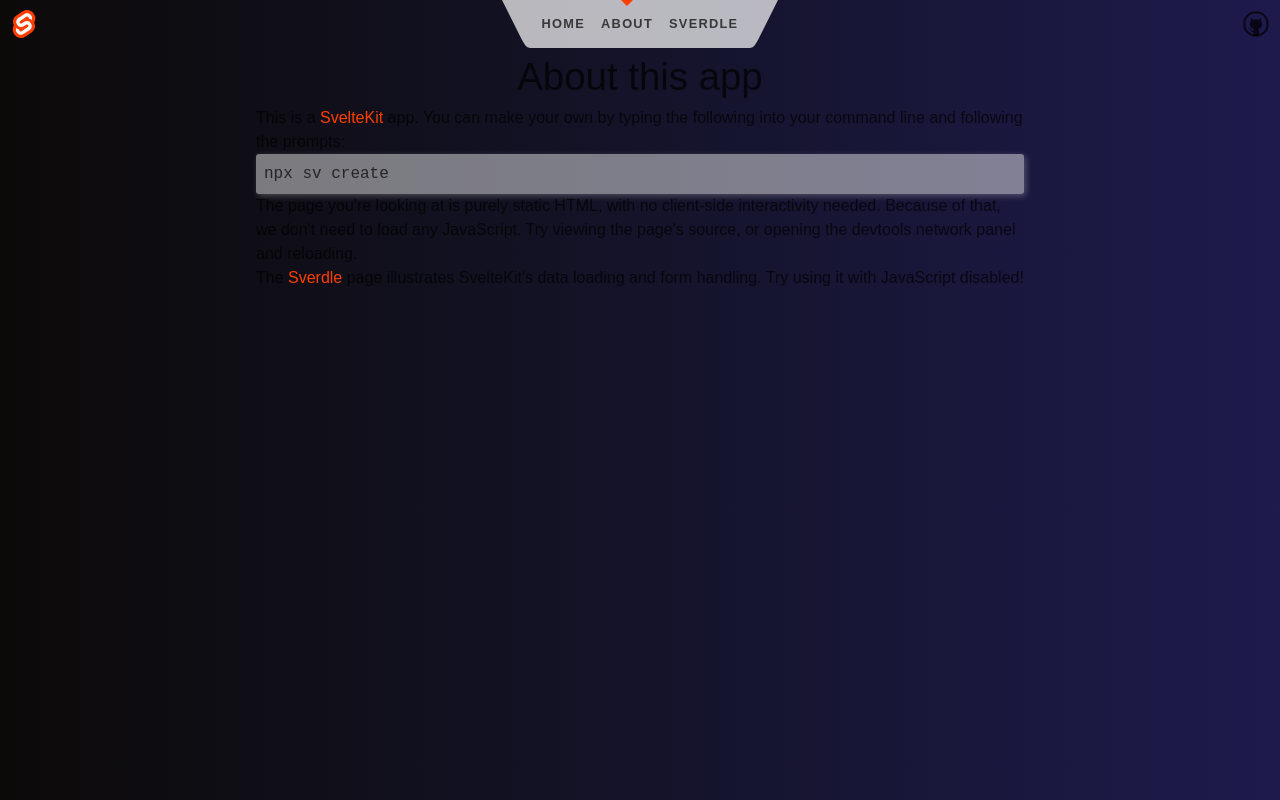
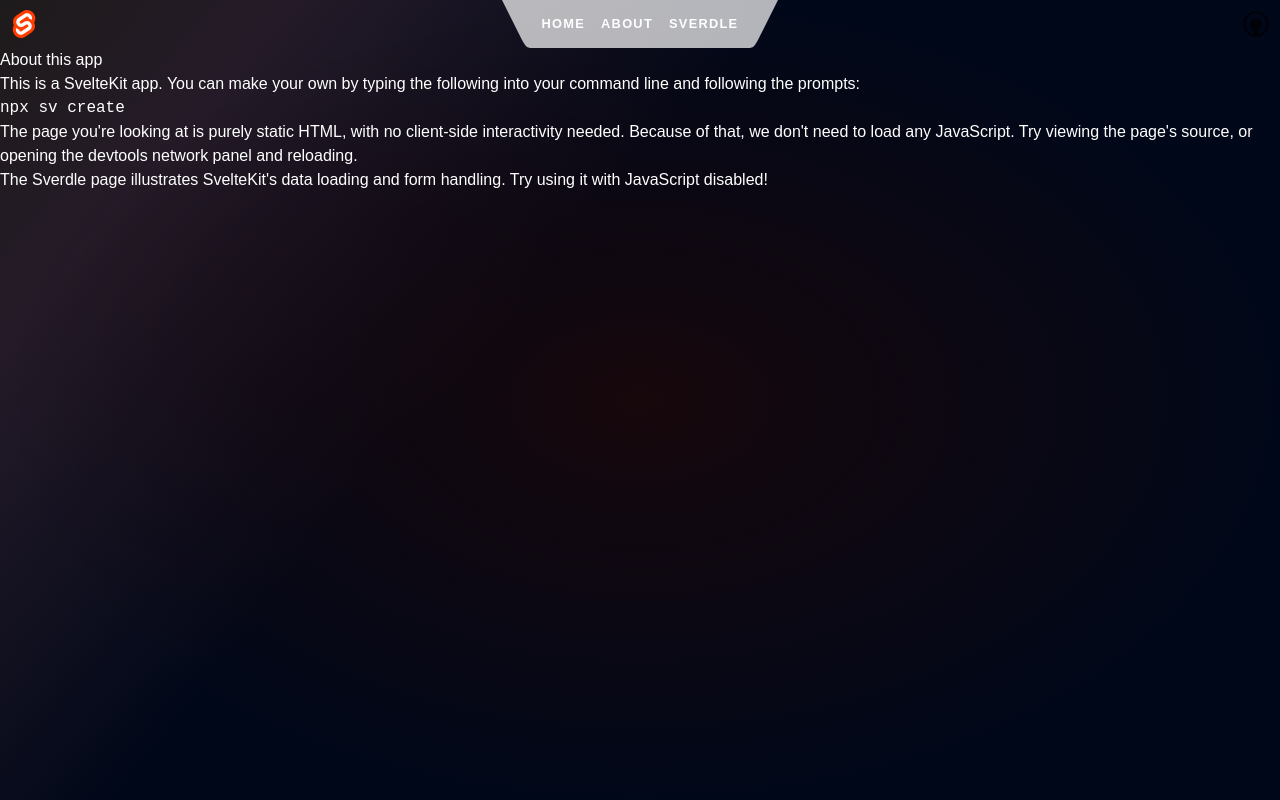
Before and after one commit to hackiku/spacefomo, a SvelteKit app: page /about in a window 1280 px wide. Shown: the top 800 px of the page. Built offline with nearby package versions, Linux system fonts and the light colour scheme.

Commit message:
done stying app.css

```diff
--- a/src/app.css
+++ b/src/app.css
@@ -6,16 +6,15 @@
 		Arial, -apple-system, BlinkMacSystemFont, 'Segoe UI', Roboto, Oxygen, Ubuntu, Cantarell,
 		'Open Sans', 'Helvetica Neue', sans-serif;
 	--font-mono: 'Fira Mono', monospace;
-	--color-bg-0: rgb(202, 216, 228);
-	--color-bg-1: hsl(209, 36%, 86%);
-	--color-bg-2: hsl(224, 44%, 95%);
-	--color-theme-1: #ff3e00;
-	--color-theme-2: #4075a6;
-	--color-text: rgba(0, 0, 0, 0.7);
-	--column-width: 42rem;
-	--column-margin-top: 4rem;
+	--color-bg-0: rgb(30, 27, 27);
+	--color-bg-1: hsl(286, 20%, 13%);
+	--color-bg-2: hsl(223, 93%, 5%);
+
+	--color-primary: #8b5cf6;
+	--color-primary-dim: #6d28d9;
+
 	font-family: var(--font-body);
-	color: var(--color-text);
+	color-scheme: dark;
 }
 
 body {
@@ -25,82 +24,31 @@
 	background-color: var(--color-bg-1);
 	background-size: 100vw 100vh;
 	background-image:
-		radial-gradient(50% 50% at 50% 50%, rgba(255, 255, 255, 0.75) 0%, rgba(255, 255, 255, 0) 100%),
-		linear-gradient(180deg, var(--color-bg-0) 0%, var(--color-bg-1) 15%, var(--color-bg-2) 50%);
+		radial-gradient(50% 50% at 50% 50%, rgba(30, 7, 7, 0.75) 0%, rgba(255, 255, 255, 0) 100%),
+		linear-gradient(130deg, var(--color-bg-0) 0%, var(--color-bg-1) 15%, var(--color-bg-2) 40%);
 }
 
-h1,
-h2,
-p {
-	font-weight: 400;
+
+/* Smooth scrollbar styling */
+* {
+	scrollbar-width: thin;
+	scrollbar-color: var(--color-primary-dim) transparent;
 }
 
-p {
-	line-height: 1.5;
+::-webkit-scrollbar {
+	width: 6px;
+	height: 6px;
 }
 
-a {
-	color: var(--color-theme-1);
-	text-decoration: none;
+::-webkit-scrollbar-track {
+	background: transparent;
 }
 
-a:hover {
-	text-decoration: underline;
+::-webkit-scrollbar-thumb {
+	background-color: var(--color-primary-dim);
+	border-radius: 999px;
 }
 
-h1 {
-	font-size: 2rem;
-	text-align: center;
+::-webkit-scrollbar-thumb:hover {
+	background-color: var(--color-primary);
 }
-
-h2 {
-	font-size: 1rem;
-}
-
-pre {
-	font-size: 16px;
-	font-family: var(--font-mono);
-	background-color: rgba(255, 255, 255, 0.45);
-	border-radius: 3px;
-	box-shadow: 2px 2px 6px rgb(255 255 255 / 25%);
-	padding: 0.5em;
-	overflow-x: auto;
-	color: var(--color-text);
-}
-
-.text-column {
-	display: flex;
-	max-width: 48rem;
-	flex: 0.6;
-	flex-direction: column;
-	justify-content: center;
-	margin: 0 auto;
-}
-
-input,
-button {
-	font-size: inherit;
-	font-family: inherit;
-}
-
-button:focus:not(:focus-visible) {
-	outline: none;
-}
-
-@media (min-width: 720px) {
-	h1 {
-		font-size: 2.4rem;
-	}
-}
-
-.visually-hidden {
-	border: 0;
-	clip: rect(0 0 0 0);
-	height: auto;
-	margin: 0;
-	overflow: hidden;
-	padding: 0;
-	position: absolute;
-	width: 1px;
-	white-space: nowrap;
-}
--- a/src/lib/App.svelte
+++ b/src/lib/App.svelte
@@ -4,18 +4,24 @@
 
 	// import Fomo from "./features/fomo/Fomo.svelte";
 	// import News from "./features/news/News.svelte";
+	import EmailForm from "./components/cta/email/EmailForm.svelte";
 	// import type { NewsItem } from "$lib/types";
-
-	// export let news: NewsItem[] | undefined = undefined;
-
-	// $: console.log("App received:", news?.length, "news items");
 
 </script>
 
 
-<section class="bg-black mx-auto px-4 sm:px-6 lg:px-8 h-[50vh]">
+<section class="py-24 px-4 sm:px-6 lg:px-32">
 
-	<h1 class="text-gray-300/40">
- 		diomerda
-	</h1>
+	<div class="max-w-sm flex flex-col gap-5">
+
+		<h1 class="text-indigo-100/80 font-mono text-xl leading-relaxed">
+			fix space race missing out <br> in ~100 words a pop
+		</h1>
+
+		<EmailForm />
+	</div>
+
+
+
+
 </section>
--- a/src/lib/components/cta/email/EmailForm.svelte
+++ b/src/lib/components/cta/email/EmailForm.svelte
@@ -1,7 +1,6 @@
 <!-- src/lib/components/cta/EmailForm.svelte -->
 <script lang="ts">
-  import { Rocket, Loader2, Mail } from 'lucide-svelte';
-  import { Button } from '$lib/components/ui/button';
+  import { Rocket, LockLaminated, Envelope } from 'phosphor-svelte';
   import { fly } from 'svelte/transition';
 
   let email = '';
@@ -55,7 +54,7 @@
                 bg-white/50 dark:bg-black/50 backdrop-blur-sm">
       <!-- Mail icon - now fixed width -->
       <div class="flex items-center pl-4 w-10">
-        <Mail class="w-5 h-5 text-zinc-400/50 dark:text-zinc-600/50" />
+        <Envelope class="w-5 h-5 text-zinc-400/50 dark:text-zinc-600/50" />
       </div>
 
       <!-- Input with min-width and flex grow -->
@@ -72,7 +71,7 @@
 
       <!-- Button container with fixed padding -->
       <div class="p-1.5 pr-2 flex-shrink-0">
-        <Button
+        <button
           type="submit"
           variant="default"
           class="h-11 rounded-full px-6 flex items-center gap-2 transition-colors whitespace-nowrap
@@ -80,13 +79,13 @@
           disabled={loading}
         >
           {#if loading}
-            <Loader2 class="w-4 h-4 animate-spin" />
+            <LockLaminated class="w-4 h-4 animate-spin" />
             <span class="hidden sm:inline">Joining...</span>
           {:else}
             <Rocket class="w-4 h-4" />
             <span class="hidden sm:inline">Join</span>
           {/if}
-        </Button>
+				</button>
       </div>
     </div>
 
--- a/src/routes/+layout.svelte
+++ b/src/routes/+layout.svelte
@@ -7,7 +7,7 @@
     let { children } = $props();
 </script>
 
-<div class="bg-linear-to-r from-stone-950 to-indigo-950 overflow-x-hidden">
+<div class="overflow-x-hidden">
     <Nav />
 
     <main class="min-h-screen">
```
